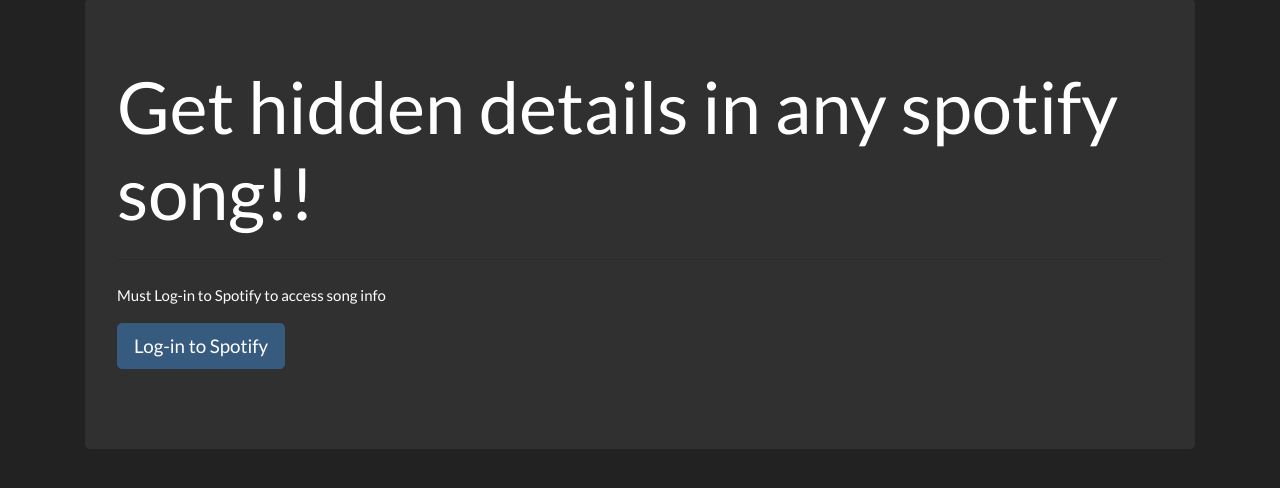
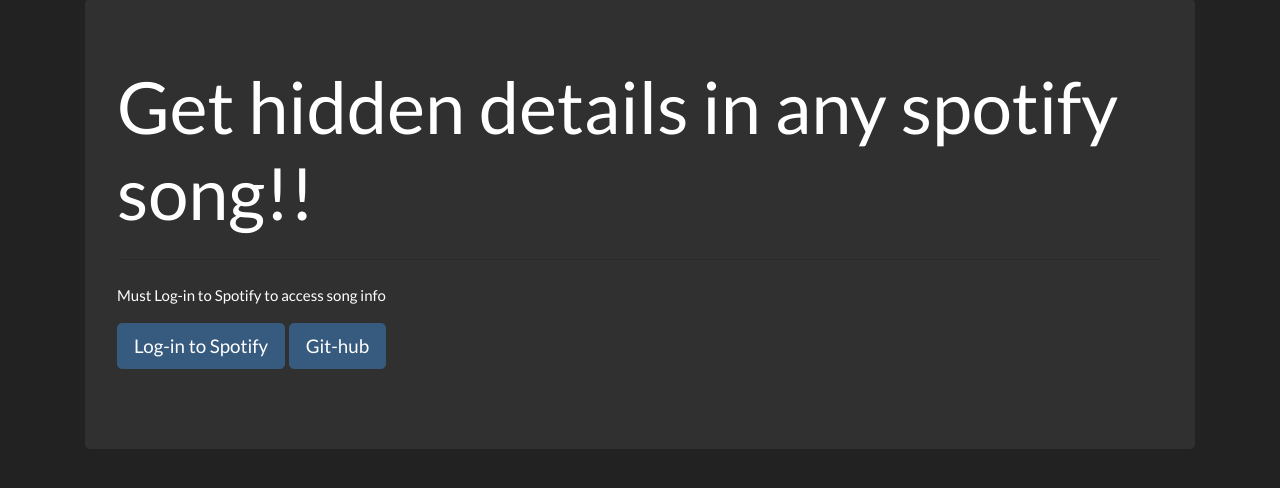
Before and after one commit to kevin-samson/Spotify-song-info-website, a Flask app: page / in a window 1280 px wide. Shown: the part 69-557 px from the top of the page. Run offline with Flask 2, Linux system fonts and the light colour scheme; some libraries are stand-ins or nearby versions.

Commit message:
Added git hub link

```diff
--- a/spoti/templates/welcome.html
+++ b/spoti/templates/welcome.html
@@ -23,6 +23,7 @@
       <p>Must Log-in to Spotify to access song info</p>
       <p class="lead">
         <a class="btn btn-primary btn-lg" href="{{ url_for('verify') }}" role="button">Log-in to Spotify</a>
+		<a class="btn btn-primary btn-lg" href="https://github.com/kevin-samson/Spotify-song-info-website" role="button">Git-hub</a>
       </p>
     </div>
 </div>
```
